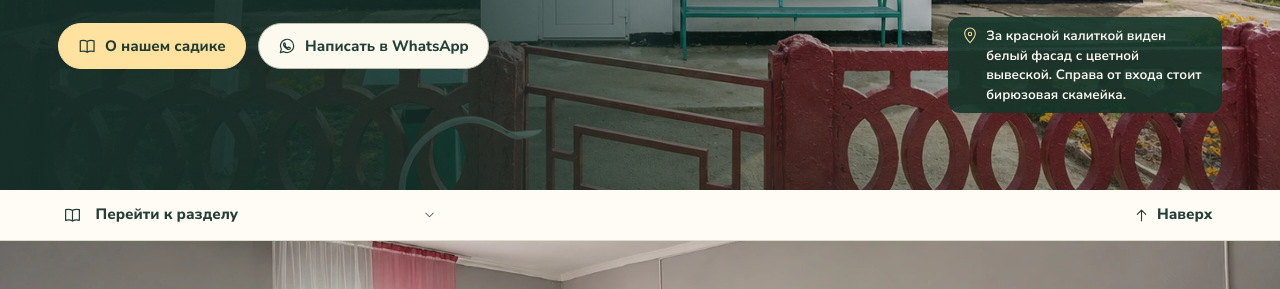
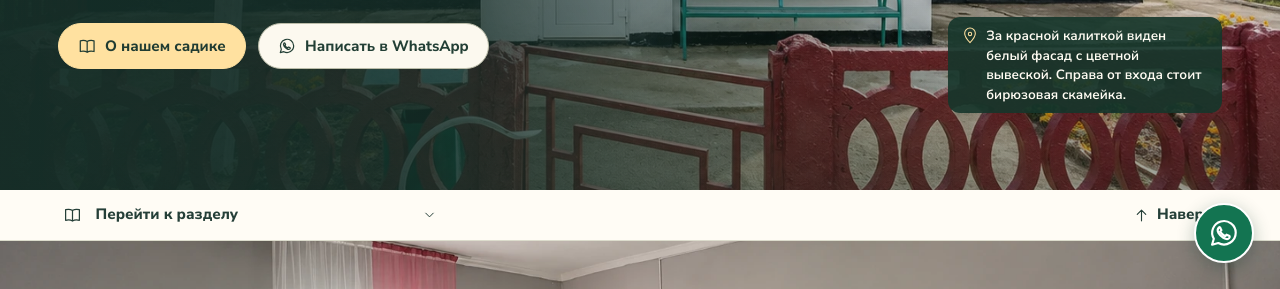
Before and after one commit to AbaD3v/Aq-bota, a plain HTML site: page index.html in a window 1280 px wide. Shown: the part 511-800 px from the top of the page. Drawn offline with Linux system fonts and the light colour scheme; animation ran at ten frames a second.

Commit message:
Add floating WhatsApp chat shortcut

```diff
--- a/assets/site.css
+++ b/assets/site.css
@@ -3564,3 +3564,56 @@ dialog:has(.gallery-lightbox) {
 .gallery-lightbox .actions .button.dark { background: #ffe0a3; color: #294638; border-color: #ffe0a3; }
 .gallery-lightbox .actions .button.light { color: #294638; }
 dialog:has(.gallery-lightbox) .modal-close { color: #294638; top: max(8px, env(safe-area-inset-top)); right: max(10px, env(safe-area-inset-right)); }
+
+.whatsapp-fab:not([hidden]) {
+  position: fixed;
+  right: calc(clamp(12px, 2.5vw, 26px) + env(safe-area-inset-right));
+  bottom: calc(clamp(12px, 2.5vw, 26px) + env(safe-area-inset-bottom));
+  z-index: 6;
+  display: grid;
+  place-items: center;
+  width: clamp(52px, 13vw, 60px);
+  aspect-ratio: 1;
+  border: 2px solid #fff;
+  border-radius: 50%;
+  background: #137451;
+  color: #fff;
+  box-shadow: 0 5px 17px #143b334d;
+  -webkit-tap-highlight-color: transparent;
+}
+.whatsapp-fab svg { width: 58%; height: 58%; }
+.whatsapp-fab:hover, .whatsapp-fab:focus-visible { background: #0b6041; }
+.whatsapp-fab:focus-visible { outline: 2px solid #173c30; outline-offset: 3px; }
+body:has(.mobile-toggle[aria-expanded="true"], .home-jump-picker[aria-expanded="true"], #dialog[open]) .whatsapp-fab {
+  visibility: hidden;
+}
+@media (max-width: 700px) {
+  body:has(.whatsapp-fab:not([hidden])) #footer {
+    padding-bottom: calc(60px + env(safe-area-inset-bottom));
+  }
+}
+@media (prefers-reduced-motion: no-preference) {
+  .whatsapp-fab {
+    animation: whatsapp-appear 380ms var(--ease-settle) both;
+    transition: background-color 160ms ease, transform 180ms var(--ease-settle);
+  }
+  .whatsapp-fab:active { transform: scale(.94); }
+  .whatsapp-fab::after {
+    content: "";
+    position: absolute;
+    inset: -2px;
+    border: 2px solid #269976;
+    border-radius: inherit;
+    opacity: 0;
+    pointer-events: none;
+    animation: whatsapp-pulse 2.4s ease-out 750ms 2;
+  }
+}
+@keyframes whatsapp-appear {
+  from { opacity: 0; translate: 0 9px; }
+  to { opacity: 1; translate: 0; }
+}
+@keyframes whatsapp-pulse {
+  0% { opacity: .48; scale: 1; }
+  72%, 100% { opacity: 0; scale: 1.38; }
+}
--- a/assets/site.js
+++ b/assets/site.js
@@ -179,20 +179,34 @@ function setMobileMenu(open) {
   toggle.setAttribute("aria-label", tr(content.labels[open ? "close" : "menu"]));
   toggle.innerHTML = icon(open ? "close" : "menu");
 }
+function whatsappUrl() {
+  const n = content.contacts.whatsapp;
+  if (!/^[1-9]\d{7,14}$/.test(n)) return "";
+  const message = tr(content.contacts.waMessage).trim();
+  return "https://wa.me/" + n + (message ? "?text=" + encodeURIComponent(message) : "");
+}
 function whatsapp(caption = content.home.secondary) {
-  const n = content.contacts.whatsapp;
-  const message = tr(content.contacts.waMessage).trim();
-  if (/^[1-9]\d{7,14}$/.test(n))
+  const href = whatsappUrl();
+  if (href)
     return (
-      '<a class="button light" rel="noreferrer noopener" target="_blank" href="https://wa.me/' +
-      n +
-      (message ? "?text=" + encodeURIComponent(message) : "") +
-      '">' +
+      `<a class="button light" rel="noreferrer noopener" target="_blank" href="${href}">` +
       icon("wa") +
       t(caption) +
       "</a>"
     );
   return '<button class="button light" data-action="wa">' + icon("wa") + t(caption) + "</button>";
+}
+function updateFloatingWhatsApp() {
+  const shortcut = document.getElementById("whatsapp-fab");
+  if (!shortcut) return;
+  const href = whatsappUrl();
+  shortcut.hidden = !href;
+  if (!href) return;
+  const caption = tr(content.contacts.chatLabel) || tr(content.home.secondary) || "WhatsApp";
+  shortcut.href = href;
+  shortcut.title = caption;
+  shortcut.setAttribute("aria-label", caption);
+  if (!shortcut.firstElementChild) shortcut.innerHTML = icon("wa");
 }
 function clubShowcase() {
   const clubs = content.items.clubs;
@@ -1727,6 +1741,7 @@ function render() {
   if (dialog.open) dialog.close();
   renderHeader();
   document.querySelector("#footer").innerHTML = footer();
+  updateFloatingWhatsApp();
   document.querySelector("#skip").textContent = tr(content.labels.skip);
   const route = page + "/" + record;
   const changedRoute = lastRoute !== route;
--- a/index.html
+++ b/index.html
@@ -15,14 +15,15 @@
     />
     <title>Ақ-Бота · Детский сад</title>
     <link rel="icon" href="assets/brand.svg?v=2" type="image/svg+xml" />
-    <link rel="stylesheet" href="assets/site.css?v=2" />
-    <script defer src="assets/site.js?v=3"></script>
+    <link rel="stylesheet" href="assets/site.css?v=3" />
+    <script defer src="assets/site.js?v=4"></script>
   </head>
   <body>
     <a class="skip" href="#main" id="skip">К содержанию</a>
     <header id="header"></header>
     <main id="main" tabindex="-1"><p class="loading">Ақ-Бота…</p></main>
     <footer id="footer"></footer>
+    <a id="whatsapp-fab" class="whatsapp-fab" target="_blank" rel="noreferrer noopener" hidden></a>
     <dialog id="dialog"><div id="modal-body"></div></dialog>
     <noscript
       >Включите JavaScript для просмотра сайта. Сайтты көру үшін JavaScript қосыңыз.</noscript
```
